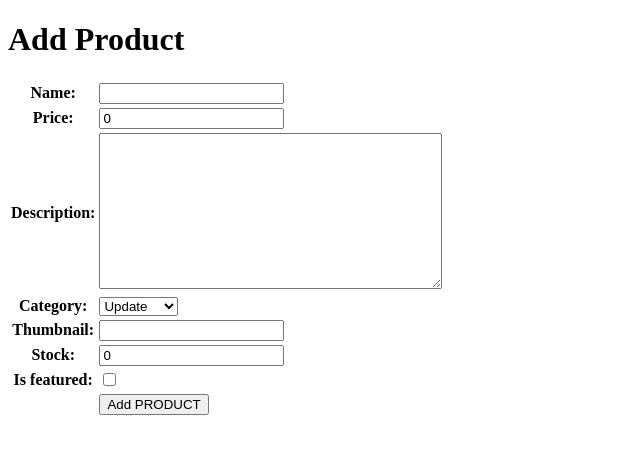
After one commit to PejuangCS/football-shop, a Django app: page /create-product/ in a window 1280 px wide. The commit adds this page. Shown: the top 454 px of the page, without its empty margins (0-640 px from the left). Run offline with Django 4.2, Linux system fonts and the light colour scheme.

Commit message:
Tugas 3 Selesai

```diff
--- a/football_shop/settings.py
+++ b/football_shop/settings.py
@@ -33,6 +33,9 @@ DEBUG = True
 
 ALLOWED_HOSTS = ["localhost", "127.0.0.1","ilham-afuw-footballshop.pbp.cs.ui.ac.id"]
 
+CSRF_TRUSTED_ORIGINS = [
+    "https://ilham-afuw-footballshop.pbp.cs.ui.ac.id"
+]
 
 # Application definition
 
@@ -61,7 +64,7 @@ ROOT_URLCONF = 'football_shop.urls'
 TEMPLATES = [
     {
         'BACKEND': 'django.template.backends.django.DjangoTemplates',
-        'DIRS': [],
+        'DIRS': [BASE_DIR / 'templates'],
         'APP_DIRS': True,
         'OPTIONS': {
             'context_processors': [
--- /dev/null
+++ b/main/forms.py
@@ -0,0 +1,7 @@
+from django.forms import ModelForm
+from main.models import Product
+
+class ProductForm(ModelForm):
+    class Meta:
+        model = Product
+        fields = ["name", "price", "description", "category", "thumbnail", "stock", "is_featured"]
--- a/main/models.py
+++ b/main/models.py
@@ -11,6 +11,7 @@ class Product(models.Model):
         ('analysis', 'Analysis'),
     ]
 
+    id = models.UUIDField(primary_key=True, default=uuid.uuid4, editable=False)
     name = models.CharField(max_length=255)
     price = models.PositiveIntegerField(default=0)
     description = models.TextField()
--- /dev/null
+++ b/main/templates/create_product.html
@@ -0,0 +1,18 @@
+{% extends 'base.html' %}
+{% block content %}
+<h1>Add Product</h1>
+
+<form method="POST">
+  {% csrf_token %}
+  <table>
+    {{ form.as_table }}
+    <tr>
+      <td></td>
+      <td>
+        <input type="submit" value="Add PRODUCT" />
+      </td>
+    </tr>
+  </table>
+</form>
+
+{% endblock %}
--- a/main/urls.py
+++ b/main/urls.py
@@ -1,8 +1,14 @@
 from django.urls import path
-from main.views import show_main
+from main.views import show_main,create_product,show_product, show_xml, show_json, show_xml_by_id, show_json_by_id
 
 app_name = 'main'
 
 urlpatterns = [
     path('', show_main, name='show_main'),
+    path('create-product/', create_product, name='create_product'),
+    path('product/<str:id>/', show_product, name='show_product'),
+    path('xml/', show_xml, name='show_xml'),
+    path('json/', show_json, name='show_json'),
+    path('xml/<str:product_id>/', show_xml_by_id, name='show_xml_by_id'),
+    path('json/<str:product_id>/', show_json_by_id, name='show_json_by_id'),
 ]
--- a/main/views.py
+++ b/main/views.py
@@ -1,11 +1,55 @@
-from django.shortcuts import render
+from django.http import HttpResponse
+from django.core import serializers
+from django.shortcuts import render, redirect, get_object_or_404
+from main.forms import ProductForm
+from main.models import Product
 
 # Create your views here.
 def show_main(request):
+    products_list = Product.objects.all()
     context = {
         'aplikasi' : 'Football Shop',
         'nama': 'Ilham Afuw Ghaniy',
-        'class': 'PBP A'
+        'class': 'PBP A',
+        'products_list': products_list
     }
 
     return render(request, "main.html", context)
+def create_product(request):
+    form = ProductForm(request.POST or None)
+
+    if form.is_valid() and request.method == "POST":
+        form.save()
+        return redirect('main:show_main')
+
+    context = {'form': form}
+    return render(request, "create_product.html", context)
+
+def show_product(request, id):
+    product = get_object_or_404(Product, pk=id)
+    context = {
+        'product': product
+    }
+    return render(request, "product_detail.html", context)
+def show_xml(request):
+    products_list = Product.objects.all()
+    xml_data = serializers.serialize("xml", products_list)
+    return HttpResponse(xml_data, content_type="application/xml")
+def show_json(request):
+    products_list = Product.objects.all()
+    json_data = serializers.serialize("json", products_list)
+    return HttpResponse(json_data, content_type="application/json")
+def show_xml_by_id(request, product_id):
+   try:
+       product_item = Product.objects.filter(pk=product_id)
+       xml_data = serializers.serialize("xml", product_item)
+       return HttpResponse(xml_data, content_type="application/xml")
+   except Product.DoesNotExist:
+       return HttpResponse(status=404)
+def show_json_by_id(request, product_id):
+   try:
+       product_item = Product.objects.get(pk=product_id)
+       json_data = serializers.serialize("json", [product_item])
+       return HttpResponse(json_data, content_type="application/json")
+   except Product.DoesNotExist:
+       return HttpResponse(status=404)
--- /dev/null
+++ b/templates/base.html
@@ -0,0 +1,13 @@
+{% load static %}
+<!DOCTYPE html>
+<html lang="en">
+<head>
+    <meta charset="UTF-8" />
+    <meta name="viewport" content="width=device-width, initial-scale=1.0" />
+    {% block meta %} {% endblock meta %}
+</head>
+
+<body>
+    {% block content %} {% endblock content %}
+</body>
+</html>
```
Also changed, not shown: main/templates/main.html (+34 -0 lines), main/templates/product_detail.html (added, +16 -0 lines), README.md, Show_JSON.png (added), Show_JSON_by_id.png (added), Show_XML.png (added), Show_XML_by_id.png (added), main/migrations/0002_alter_product_id.py (added).
